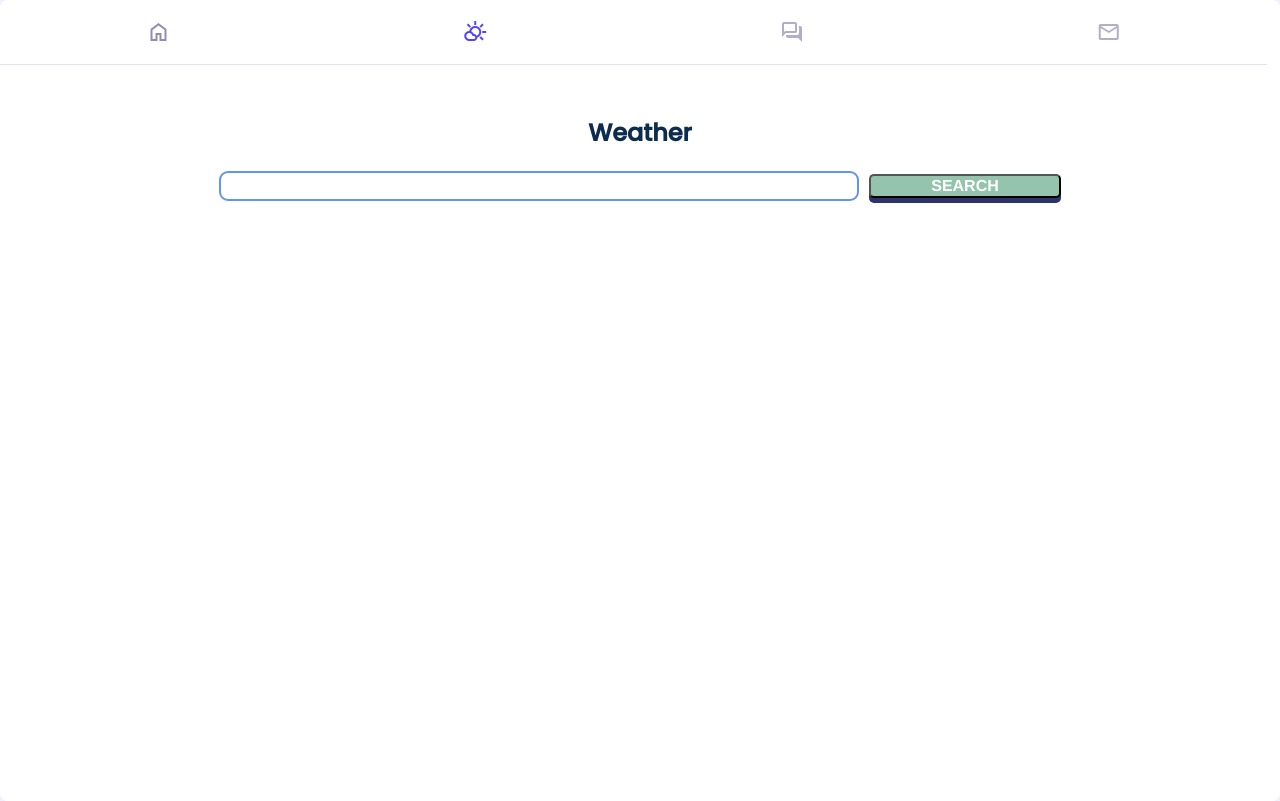
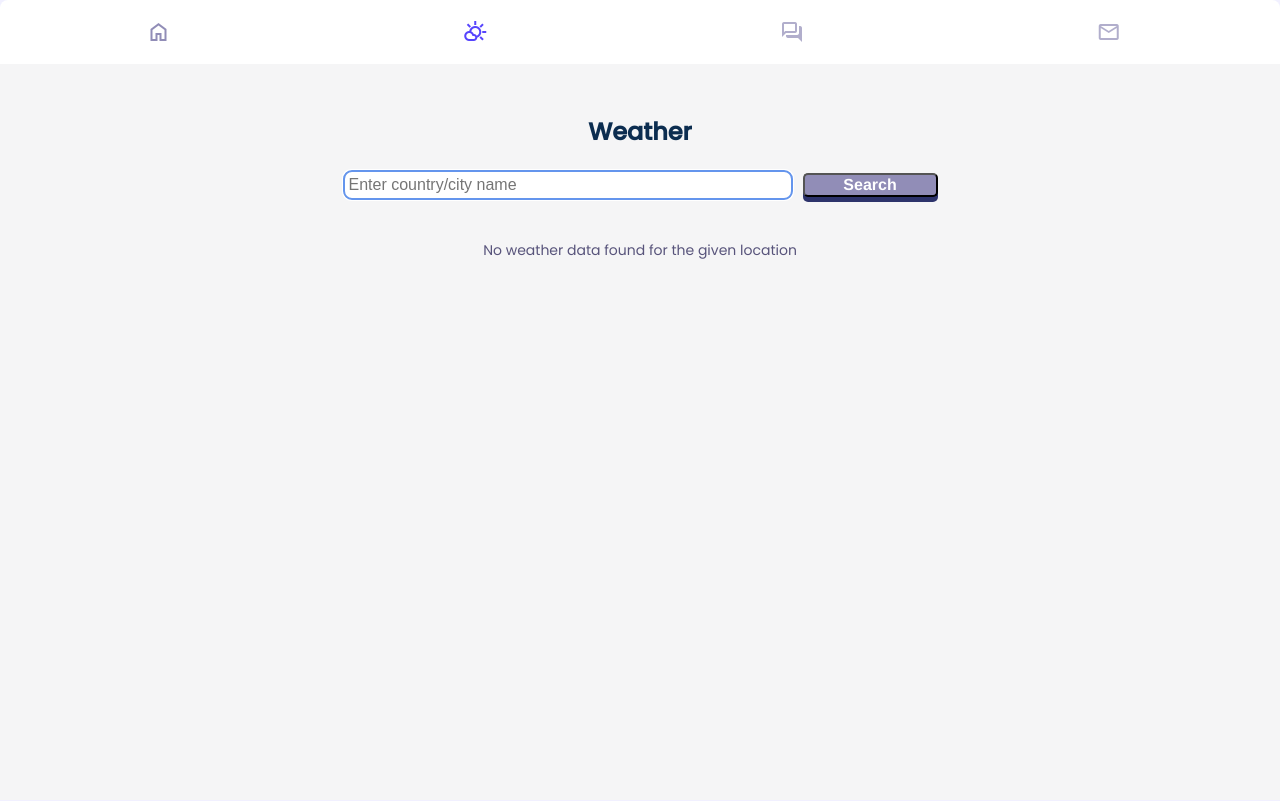
Before and after one commit to Marin303/react_portfolio, a React (Create React App) app: page / in a window 1280 px wide. Both pictures are taken after a click on the button "partly_cloudy_day". Built offline with nearby package versions, Linux system fonts and the light colour scheme.

Commit message:
if statment, background color fix

```diff
--- a/src/App.css
+++ b/src/App.css
@@ -22,6 +22,7 @@ body {
   background: #ffffff;
   border-radius: 8px;
 }
+
 .widget>header>button {
   padding: 20px;
   font-size: 15px;
@@ -38,6 +39,7 @@ body {
 
 .widget>header>button:not(.active) {
   opacity: 0.7;
+
 }
 
 .widget>header>button:hover:not(.active) {
@@ -46,7 +48,9 @@ body {
 
 .widget>header>button.active {
   color: var(--color-primary);
+  /*  border-bottom: 1px solid #5644fd; */
 }
+
 
 .content {
   display: block;
@@ -55,7 +59,7 @@ body {
   overflow: hidden;
   height: 92vh;
   /* had to fix to responsive*/
-
+  background-color: #f5f5f6;
 }
 
 .content-inner {
@@ -83,62 +87,67 @@ p {
 }
 
 .content-inner>div {
-  /* justify-content: center; */
-  /* width: inherit; */
- /*  padding: 20px; */
-
   display: block;
   text-align: center;
   margin: 50px auto;
 }
 
 
-/* .underline {
+.underline {
   position: absolute;
   left: 0;
   bottom: 0;
-  width: 64px;
+  /* width: 64px; */
   height: 3px;
   background: var(--color-primary);
   transition: 0.2s;
-} */
-      /*----------------------------------------------- With width 100% - overflow-y added */
+}
+
+/*----------------------------------------------- With width 100% - overflow-y added */
 .widget>header {
   display: flex;
   position: relative;
   width: 99%;
-  border-bottom: 1px solid #e2e1ef;
+ /*  border-bottom: 1px solid #e2e1ef; */
 }
 
 /* --------------------Contact.jsx */
-.ContactContainer{
+.ContactContainer {
   /* border: 1px solid black; */
   margin: 5% 20%;
   display: flex;
   justify-content: space-around;
 
 }
-.ContactContainer > a{
+
+.ContactContainer>a {
   text-decoration: none;
 }
 
 /* ----------------------------Weather */
-.WeatherContainer{
-/* border: 1px solid black; */
-align-items: center;
+.WeatherContainer {
+  display: block;
+  /* align-items: center; */
 
-/* display: flex;
-  justify-content: center; */
 }
-.WeatherContainer > button{
+
+.WeatherContainer>button {
   width: 15%;
-  height:3vh ;
+  height: 3vh;
   display: inline-block;
   padding: 1px;
+  background-color: #918db7;
 }
-.WeatherContainer > h1{
+
+.WeatherContainer>h1 {
   display: block;
 }
-.WeatherContainer > input{
+
+.WeatherContainer>input {
   width: 50%;
 }
+
+.weatherValues {
+  margin: 50px;
+
+}
--- a/src/App.jsx
+++ b/src/App.jsx
@@ -1,14 +1,11 @@
-import './App.css';
-import Home from "./Components/Home/Home"
-import Chat from "./Components/Chat/Chat"
-import Contact from "./Components/Contact/Contact"
-import Weather from './Components/Weather/Weather';
+import "./App.css";
+import Home from "./Components/Home/Home";
+import Chat from "./Components/Chat/Chat";
+import Contact from "./Components/Contact/Contact";
+import Weather from "./Components/Weather/Weather";
 import { useState } from "react";
 
-/*  const buttonWidth = 64;
- const tabWidth = 300;   */
 const tabHeaders = ["home", "partly_cloudy_day", "forum", "mail"];
-/* const tabContent = [];*/
 const App = () => {
   const [activeIndex, setActiveIndex] = useState(0);
 
@@ -20,44 +17,27 @@ const App = () => {
             onClick={() => setActiveIndex(index)}
             key={tab}
             className={`material-symbols-outlined ${
-
               activeIndex === index ? "active" : ""
             }`}
           >
             {tab}
           </button>
         ))}
-{/*       <div
-  className="underline"
-  style={{
-    transform: `translateX(${activeIndex * buttonWidth}px)`,
-    width: `${buttonWidth}px`
-  }}
-></div> */}
-
       </header>
 
       <div className="content">
-        {/* <button></button> */}
+        <div className="content-inner">
+          <Home isActive={activeIndex === 0} />
 
-        <div
-          className="content-inner"
-          >
-
-         <Home isActive={activeIndex === 0}/>
-
-          <Weather isActive={activeIndex === 1}/>
-
+          <Weather isActive={activeIndex === 1} />
 
           <Chat isActive={activeIndex === 2} />
 
-          <Contact isActive={activeIndex === 3 }/>
-
+          <Contact isActive={activeIndex === 3} />
         </div>
       </div>
     </article>
   );
 };
 
-
 export default App;
--- a/src/Components/Chat/Chat.module.css
+++ b/src/Components/Chat/Chat.module.css
@@ -126,7 +126,7 @@ input:focus {
   font-size: 16px;
   text-align: center;
   text-decoration: none;
-  background-color: #94c4ac;
+  background-color: #918db7;
   display: block;
   position: relative;
   padding: 5px 15px;
@@ -137,9 +137,9 @@ input:focus {
 
 .ChatBtn:active {
   top: 1px;
-  background-color: #2d6b5e;
-  box-shadow: inset 0 3px 0 #1c5610, inset 0 -3px 0 #2d6b5e;
-  text-shadow: 0px 2px 0px #1c5610;
+  background-color: #918db7;
+  box-shadow: inset 0 3px 0 #978eec, inset 0 -3px 0 #918db7;
+  text-shadow: 0px 2px 0px #978eec;
 }
 
 .ChatBtn:after {
--- a/src/Components/Weather/Weather.jsx
+++ b/src/Components/Weather/Weather.jsx
@@ -4,11 +4,7 @@ import ChatCss from "../../Components/Chat/Chat.module.css";
 const useWeatherFetch = (location) => {
   const [weather, setWeather] = useState(null);
 
-  console.log("Weather", weather);
-
   const fetchWeatherData = () => {
-    /* console.log(`Location: ${location}`); */
-
     if (location) {
       fetch(
         `https://api.openweathermap.org/data/2.5/weather?q=${location}&appid=${process.env.REACT_APP_API_KEY}&units=metric`
@@ -32,26 +28,35 @@ const Weather = ({ isActive }) => {
     return null;
   }
 
+  const onSubmit = (e) => {
+    e.preventDefault();
+    setLocation("");
+  };
+
   return (
     <div>
-      <div className="WeatherContainer">
       <h1>Weather</h1>
+      <form onSubmit={onSubmit} className="WeatherContainer">
         <input
           type="text"
           onChange={(e) => setLocation(e.target.value)}
           value={location}
           autoFocus={true}
+          placeholder="Enter country/city name"
         />
         <button className={ChatCss.ChatBtn} onClick={fetchWeatherData}>
-          SEARCH
+          Search
         </button>
+      </form>
 
-        {weather?.main && (
-          <div>
+      {weather?.main ? (
+        <div className="weatherValues">
           <p>Search: {weather.name}</p>
           <p>Country: {weather.sys.country}</p>
           <p>Temperature: {weather.main.temp}°C</p>
           <p>Weather: {weather.weather[0].description}</p>
+          <br />
+          <p>Visual display of current weather:</p>
           {weather.weather[0].icon && (
             <img
               src={`https://openweathermap.org/img/wn/${weather.weather[0].icon}.png`}
@@ -59,8 +64,9 @@ const Weather = ({ isActive }) => {
             />
           )}
         </div>
+      ) : (
+        <p>No weather data found for the given location</p>
       )}
-      </div>
     </div>
   );
 };
--- a/src/Fragments/Chat/Input.jsx
+++ b/src/Fragments/Chat/Input.jsx
@@ -1,29 +1,27 @@
-import React, {Component} from "react";
-import ChatStyles from "../../Components/Chat/Chat.module.css"
-
-
+import React, { Component } from "react";
+import ChatStyles from "../../Components/Chat/Chat.module.css";
 
 class Input extends Component {
   state = {
-    text: ""
-  }
+    text: "",
+  };
 
   onChange(e) {
-    this.setState({text: e.target.value});
+    this.setState({ text: e.target.value });
   }
 
   onSubmit(e) {
     e.preventDefault();
-    this.setState({text: ""});
+    this.setState({ text: "" });
     this.props.onSendMessage(this.state.text);
   }
 
   render() {
     return (
       <div className={ChatStyles.InputForm}>
-        <form onSubmit={e => this.onSubmit(e)} className={ChatStyles.form}>
+        <form onSubmit={(e) => this.onSubmit(e)} className={ChatStyles.form}>
           <input
-            onChange={e => this.onChange(e)}
+            onChange={(e) => this.onChange(e)}
             value={this.state.text}
             type="text"
             placeholder="Enter your message and press ENTER"
```
Also changed, not shown: src/Components/Chat/Chat.jsx (+6 -9 lines). Lines whose indentation alone changed are shown as unchanged.
